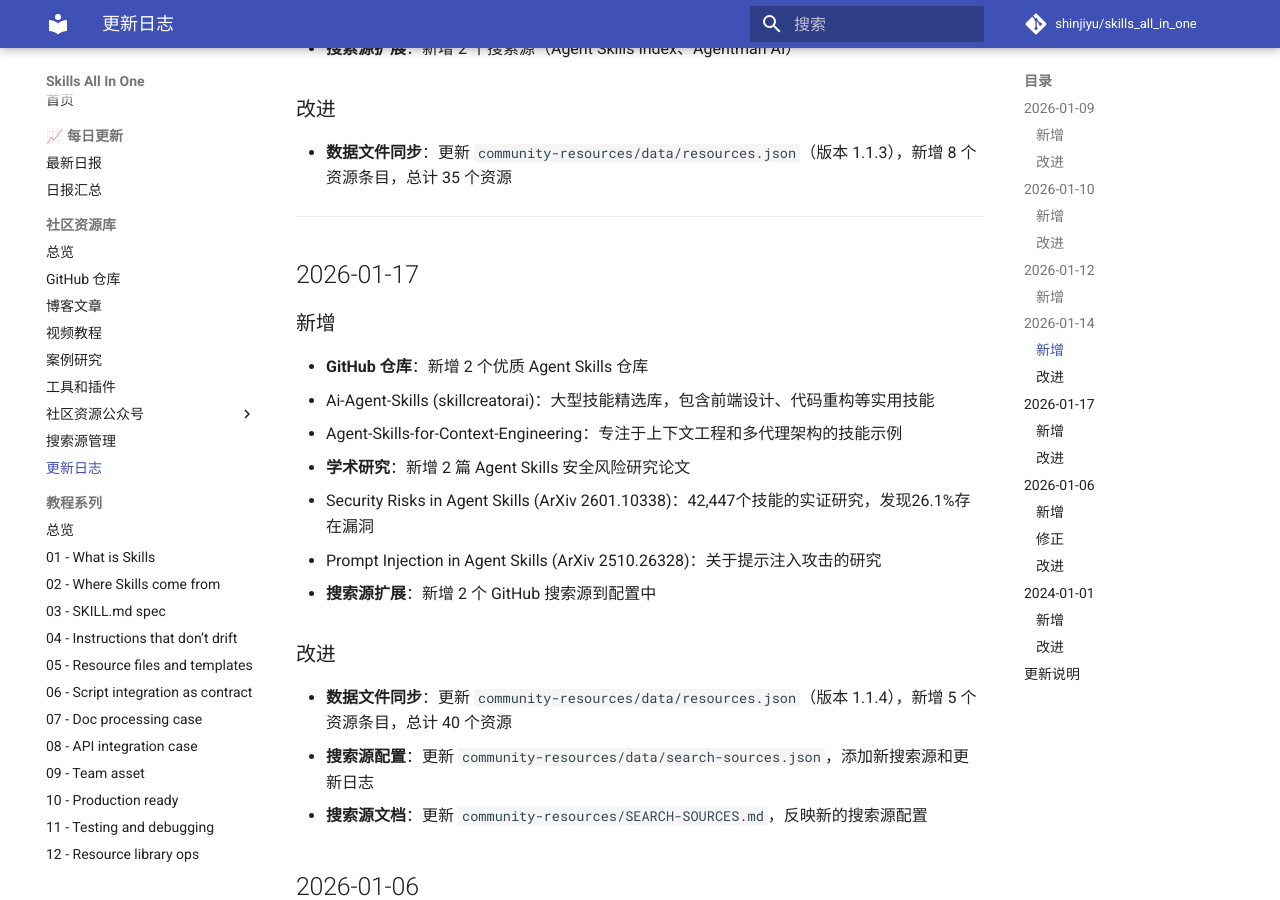
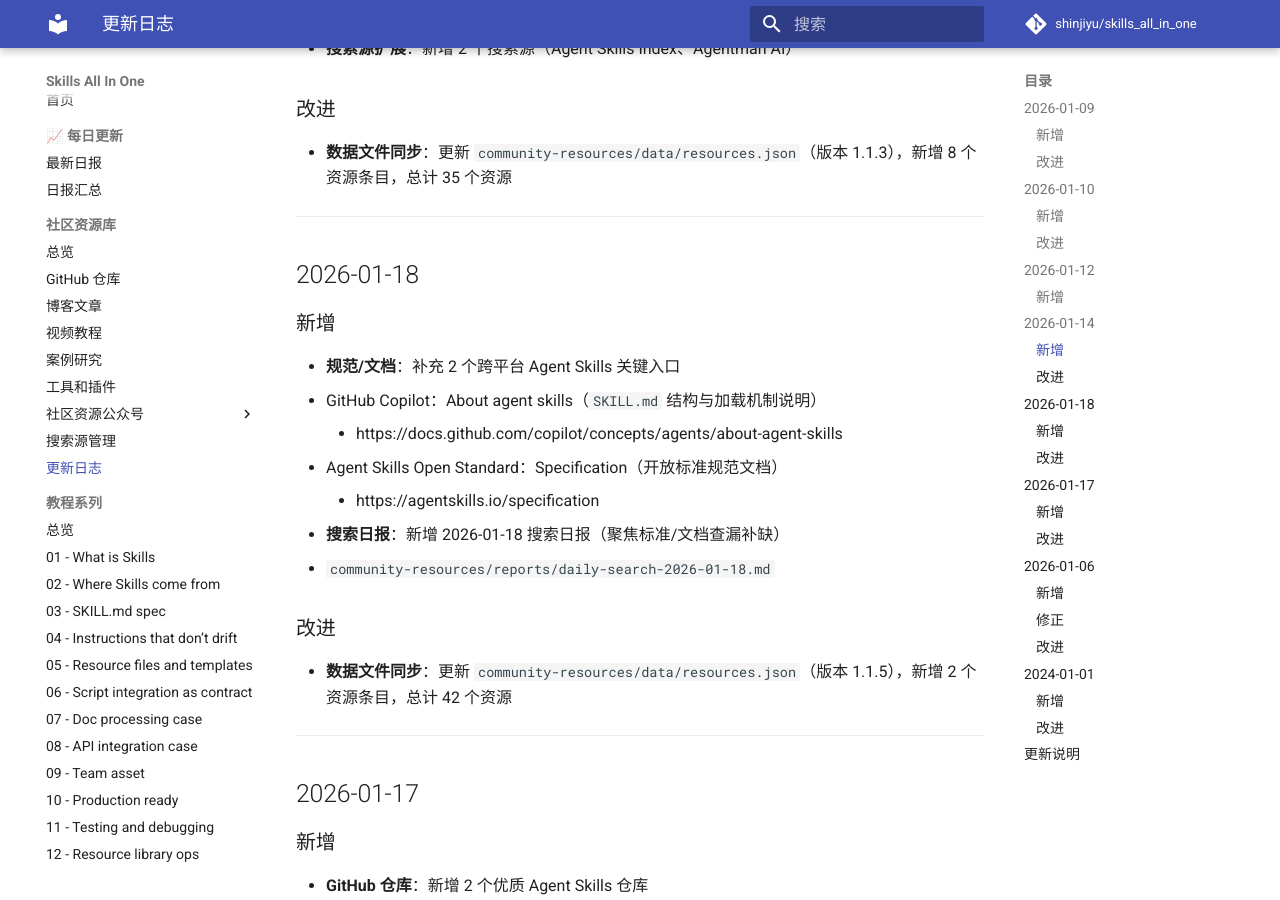
Before and after one commit to shinjiyu/skills_all_in_one, an MkDocs documentation site: the page built from docs/community-resources/CHANGELOG.md, in a window 1280 px wide and 900 px high, scrolled down 3031 px. Built offline with MkDocs 1.6.1 and Material for MkDocs 9.7.7, drawn with Linux system fonts in a browser that asks for light colours; comment, search, counter and statistics services are not loaded.

Commit message:
docs: add 2026-01-18 daily search and spec links
Add a new daily search report and supplement the library with GitHub Copilot Agent Skills docs and the Agent Skills Open Standard specification.

```diff
--- a/docs/community-resources/CHANGELOG.md
+++ b/docs/community-resources/CHANGELOG.md
@@ -93,6 +93,22 @@
 
 ---
 
+## 2026-01-18
+
+### 新增
+- **规范/文档**：补充 2 个跨平台 Agent Skills 关键入口
+  - GitHub Copilot：About agent skills（`SKILL.md` 结构与加载机制说明）
+    - https://docs.github.com/copilot/concepts/agents/about-agent-skills
+  - Agent Skills Open Standard：Specification（开放标准规范文档）
+    - https://agentskills.io/specification
+- **搜索日报**：新增 2026-01-18 搜索日报（聚焦标准/文档查漏补缺）
+  - `community-resources/reports/daily-search-2026-01-18.md`
+
+### 改进
+- **数据文件同步**：更新 `community-resources/data/resources.json`（版本 1.1.5），新增 2 个资源条目，总计 42 个资源
+
+---
+
 ## 2026-01-17
 
 ### 新增
--- a/docs/community-resources/reports/index.md
+++ b/docs/community-resources/reports/index.md
@@ -4,7 +4,8 @@
 
 ## 📈 最新日报
 
-- [**2026-01-17**](daily-search-2026-01-17.md) ← 🔥 **最新更新**
+- [**2026-01-18**](daily-search-2026-01-18.md) ← 🔥 **最新更新**
+- [2026-01-17](daily-search-2026-01-17.md)
 - [2026-01-14](daily-search-2026-01-14.md)
 - [2026-01-13](daily-search-2026-01-13.md)
 - [2026-01-12](daily-search-2026-01-12.md)
```
Also changed, not shown: community-resources/CHANGELOG.md (+16 -0 lines), community-resources/blog-posts.md (+14 -0 lines), community-resources/reports/daily-search-2026-01-18.md (added, +60 -0 lines), community-resources/reports/index.md (+1 -0 lines), docs/community-resources/blog-posts.md (+14 -0 lines), docs/community-resources/data/resources.json (+22 -4 lines), 1 other file.
